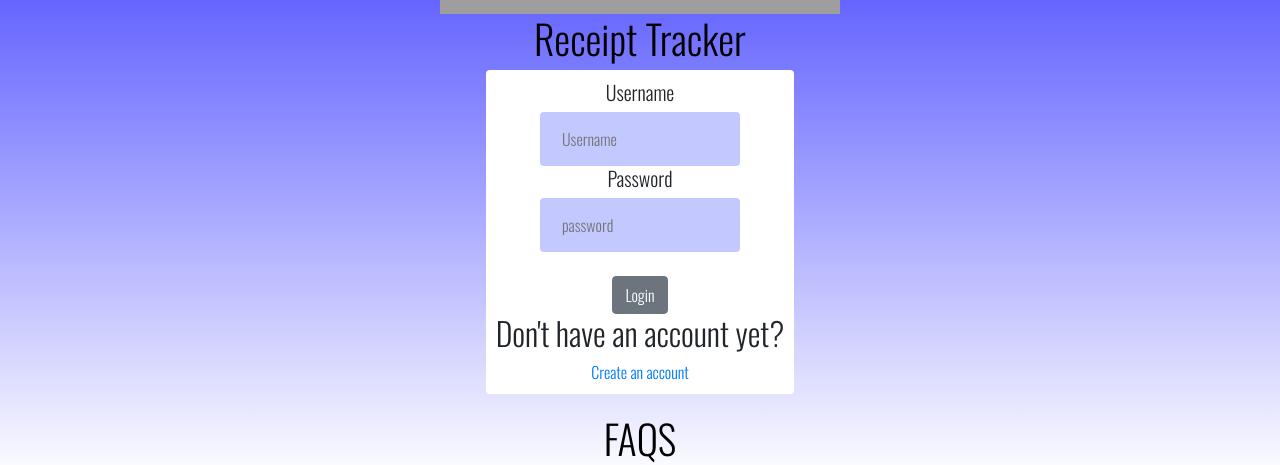
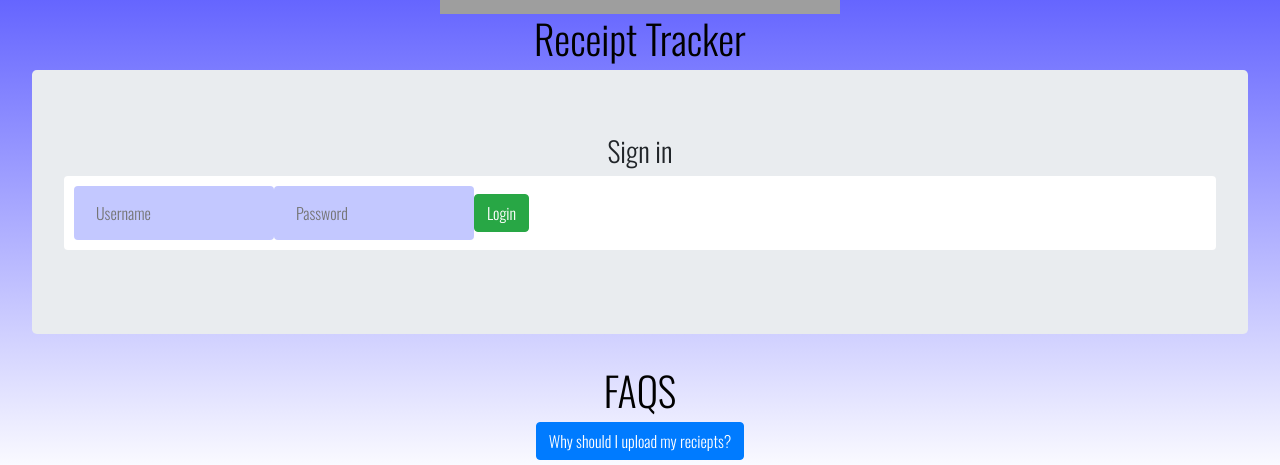
Before and after one commit to lambda-webpt-rta/bw_rta_frontend, a React (Create React App) app: page /login in a window 1280 px wide. Shown: the part 318-783 px from the top of the page. Built offline with nearby package versions, Linux system fonts and the light colour scheme; sample sign-in values are in the browser's storage; grey boxes are pictures that could not be loaded.

Commit message:
login returns and stores JWT now . login and signup are functional

```diff
--- a/src/App.js
+++ b/src/App.js
@@ -7,6 +7,7 @@ import Navbar from './Components/Navbar';
 import DashBoard from './Components/Dashboard';
 import UploadForm from './Components/UploadForm';
 import Faqs from './Components/Faqs';
+import PrivateRoute from './Components/PrivateRoute';
 
 function App() {
   return (
@@ -14,8 +15,8 @@ function App() {
       <img src = 'http://digitalgeek.biz/wp-content/uploads/2017/08/icons_to_rasterize_0008_vector-smart-object.png' />
       <Navbar />
       <Route path="/signup" component={FormikSignupForm} />
-      <Route exact path="/" component={DashBoard} />
-      <Route path="/login" component={LoginForm} />
+      <PrivateRoute exact path="/" component={DashBoard} />
+      <PrivateRoute path="/login" component={LoginForm} />
       <Route path="/upload" component={UploadForm} />
       <Faqs />
     </div>
--- a/src/Components/LoginForm.js
+++ b/src/Components/LoginForm.js
@@ -1,70 +1,48 @@
-import React, {useState, useEffect} from "react";
-import {withFormik, Form, Field} from 'formik';
-import * as Yup from 'yup';
-import axios from 'axios';
-import {Link} from "react-router-dom";
-import {Button} from 'reactstrap';
-
-
-
-const LoginForm=( {values, errors, touched, isSubmitting, status, }, props ) => {
-    const initialUser={username: '', password: ''};
-    const [user, setUser]=useState( initialUser );
-
-    return (
-        <Form>
-
-            <div>
-            <h5>Username</h5>
-                    <div>{touched.username&&errors.username&&<p>{errors.username}</p>}
-                        <Field type="username" name="username" placeholder="Username" />
-                    </div>
-
-                    <h5>Password</h5>
-                     <div>{touched.password&&errors.password&&<p>{errors.password}</p>}
-                        <Field type="password" name="password" placeholder="password" />
-                    </div>
-                <br/>
-                <div><Button type="submit" disabled={isSubmitting} >Login</Button></div>
-                <h2>Don't have an account yet?</h2>
-                <Link to="/signup">Create an account</Link>
-
-            </div>
-        </Form>
-    )
-}
-
-const FormikLoginForm=withFormik( {
-    mapPropsToValues: ( props ) => {
-        return {
-            username: props.username||'',
-            password: props.password||'',
+import React from 'react'
+import { withRouter } from 'react-router-dom'
+import axios from 'axios'
+class Login extends React.Component {
+    constructor(props) {
+        super(props)
+        this.state = {
+            username: '',
+            password: '',
         }
-        console.log( props )
-    },
-    validationSchema: Yup.object().shape( {
-        username: Yup.string().required( "username is required" ),
-        password: Yup.string().min( 6, "password must be 6 characters or longer" )
-            .required( "password is required" )
-
-    } ),
-    handleSubmit( values, {resetForm, setSubmitting, setStatus, submitForm}, props ) {
-        axios.post( "https://lambda-webpt-rta-api.herokuapp.com/api/auth/login", values )
-
-            .then( ( res ) => {
-                const userInfo=res.data.user.token||res.data.token;
-                localStorage.setItem( "token", userInfo );
-                props.history.push( "/dashboard" );
-                console.log( res );
-                resetForm();
-                setSubmitting( false );
-                submitForm( false );
-
-            } )
-            .catch( ( error ) => {console.error( error )}
-            )
-
+    }
+    handleChange = (evt) => {
+        evt.preventDefault()
+        this.setState({
+            [evt.target.name]: evt.target.value,
+        })
     }
 
-} )( LoginForm )
-export default FormikLoginForm;
+  Login = (e) => {
+    const {username,password} = this.state
+    const login = {username , password}
+    console.log(login);
+    e.preventDefault()
+    axios.post(`https://lambda-webpt-rta-api.herokuapp.com/api/auth/login`,login)
+
+    .then((res) => {localStorage.setItem('token',res.data.token)})
+    .then(() => {this.props.history.push('/dashboard')})
+    .catch((err) => {console.log(err)})
+  }
+    render() {
+        const { username, password } = this.state
+        const { isLoading, errorMessage } = this.props
+        return (
+      <div class="jumbotron">
+      <h3>Sign in </h3>
+            <form class="form-inline" onSubmit={this.Login}>
+                {errorMessage && <p className="error">{errorMessage}</p>}
+
+                <input className="form__input" type="text" name="username" placeholder="Username" value={username} onChange={this.handleChange} />
+                <br /> <br />
+                <input className="form__input"  type="password" name="password" placeholder="Password" value={password} onChange={this.handleChange} /><br />
+                <button class="btn btn-success" type="submit">Login</button>
+            </form>
+      </div>
+        )
+    }
+}
+export default withRouter(Login);
--- a/src/Components/SignUpForm.js
+++ b/src/Components/SignUpForm.js
@@ -4,6 +4,7 @@ import * as Yup from 'yup';
 import axios from 'axios';
 import {Button,Label} from 'reactstrap';
 import {Link} from "react-router-dom";
+import {axiosWithAuth} from './../auth/axiosWithAuth';
 
 
 const SignUpForm=( {values, errors, touched, isSubmitting, status, }, props ) => {
@@ -60,8 +61,8 @@ const FormikSignupForm=withFormik( {
   handleSubmit( values, {resetForm, setErrors, setSubmitting, setStatus, submitForm}, emails ) {
     if( emails&&emails.includes( `${values.email}` ) ) {
       setErrors( {email: "That email is already taken"} );
-    } else {
-      axios.post( "https://lambda-webpt-rta-api.herokuapp.com/api/auth/register", values )
+    } else{
+      axiosWithAuth.post( "https://lambda-webpt-rta-api.herokuapp.com/api/auth/register", values )
         .then( res => {
           console.log( res, ",`${res.data}`", `${res.data}` );
            localStorage.setItem("token",res.data.user.token||res.data.token);
--- a/src/Components/UploadForm.js
+++ b/src/Components/UploadForm.js
@@ -4,6 +4,7 @@ import * as Yup from 'yup';
 import axios from 'axios';
 import {Button,Label} from 'reactstrap';
 import LoginForm from './LoginForm';
+import {axiosWithAuth} from './../auth/axiosWithAuth';
 
 
 const UploadForm=( {values, errors, touched, isSubmitting, status, }, props ) => {
@@ -71,7 +72,7 @@ const FormikSignupForm=withFormik( {
     if( emails&&emails.includes( `${values.email}` ) ) {
       setErrors( {email: "That email is already taken"} );
     } else {
-      axios.post( "https://reqres.in/api/register", values )
+      axiosWithAuth().post( "https://reqres.in/api/register", values )
         .then( res => {
           console.log( res, ",`${res.data}`", `${res.data}` );
            localStorage.setItem("token",res.data.user.token||res.data.token);
--- a/src/auth/axiosWithAuth.js
+++ b/src/auth/axiosWithAuth.js
@@ -1,11 +1,12 @@
 import axios from 'axios';
 
-export const axiosWithAuth = () => {
+export const axiosWithAuth =() => {
     const token = localStorage.getItem('token');
 
     return axios.create({
         headers: {
-            Authorization: token
-        }
+            'Content-Type': 'application/json',
+            'Authorization': `${token}`,
+        },
     });
 };
```
Also changed, not shown: src/index.js (line endings or trailing spaces).
